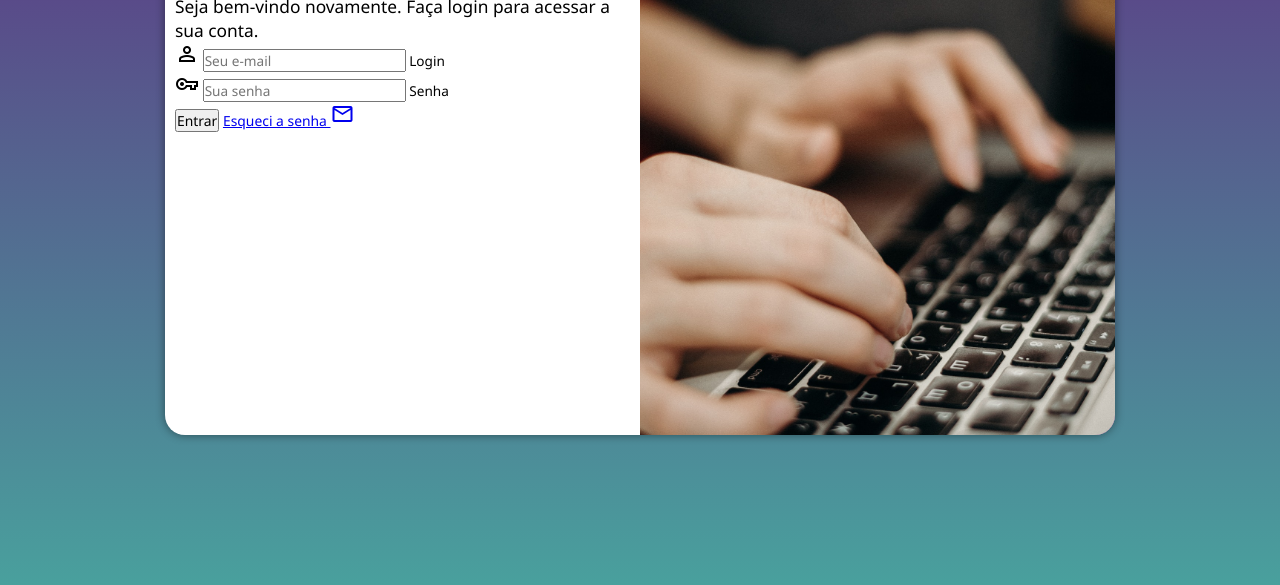
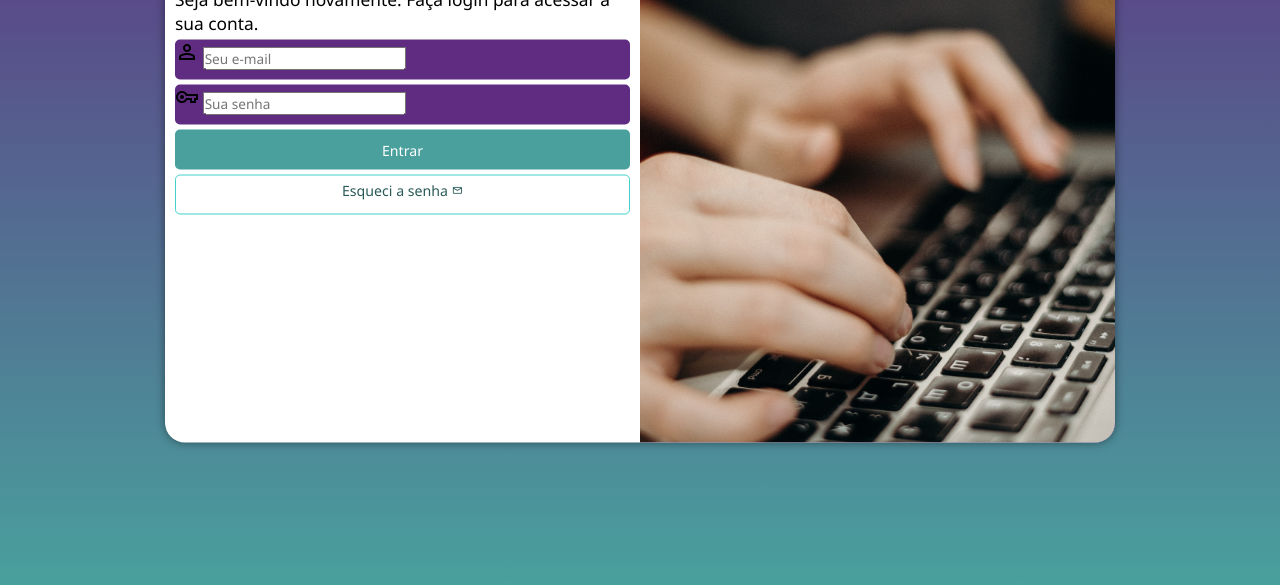
Before and after one commit to DevLeoCunha/projeto-login, a plain HTML site: page index.html in a window 1280 px wide. Shown: the part 215-800 px from the top of the page. Drawn offline with nearby package versions, Linux system fonts and the light colour scheme.

Commit message:
Finalizando projeto tela de login

```diff
--- a/estilos/style.css
+++ b/estilos/style.css
@@ -37,7 +37,7 @@ section#login {
 
     background-color: white;
     width: 250px;
-    height: 500px;
+    height: 515px;
     border-radius: 20px;
     box-shadow: 0px 0px 10px rgba(0, 0, 0, 0.459);
 
@@ -69,3 +69,55 @@ div#formulario > h1 {
 div#formulario > p {
     font-size: 0.8em;
 }
+
+form > div.campo {
+    background-color: #5f2c82;
+    display: block;
+    height: 40px;
+    border-radius: 5px;
+    margin: 5px 0px;
+}
+
+div.campo > label {
+    display: none;
+}
+
+form > input[type=submit] {
+    display: block;
+    font-size: 1em;
+    width: 100%;
+    height: 40px;
+    background-color: #49a09d;
+    color: white;
+    border: none;
+    border-radius: 5px;
+    cursor: pointer;
+}
+
+form > input[type=submit]:hover {
+    background-color: #295a58;
+}
+
+form > a.botao {
+    display: block;
+    text-align: center;
+    font-size: 1em;
+    width: 100%;
+    height: 40px;
+    padding: 5px;
+    margin-top: 5px;
+    background-color: #ffffff;
+    color: #295a58;
+    border: 1px solid #40d1cc;
+    border-radius: 5px;
+    text-decoration: none;
+
+}
+
+form > a.botao:hover {
+    background-color:#348684
+}
+
+form > a.botao > i {
+    font-size: 0.8em;
+}
--- a/index.html
+++ b/index.html
@@ -30,7 +30,7 @@
                         <label for="isenha">Senha</label>
                     </div>
                     <input type="submit" value="Entrar">
-                    <a href="esqueci.html">Esqueci a senha <i class="material-symbols-outlined">mail</i></a>
+                    <a href="esqueci.html" class="botao">Esqueci a senha <i class="material-symbols-outlined">mail</i></a>
                 </form>
             </div>
         </section>
```
